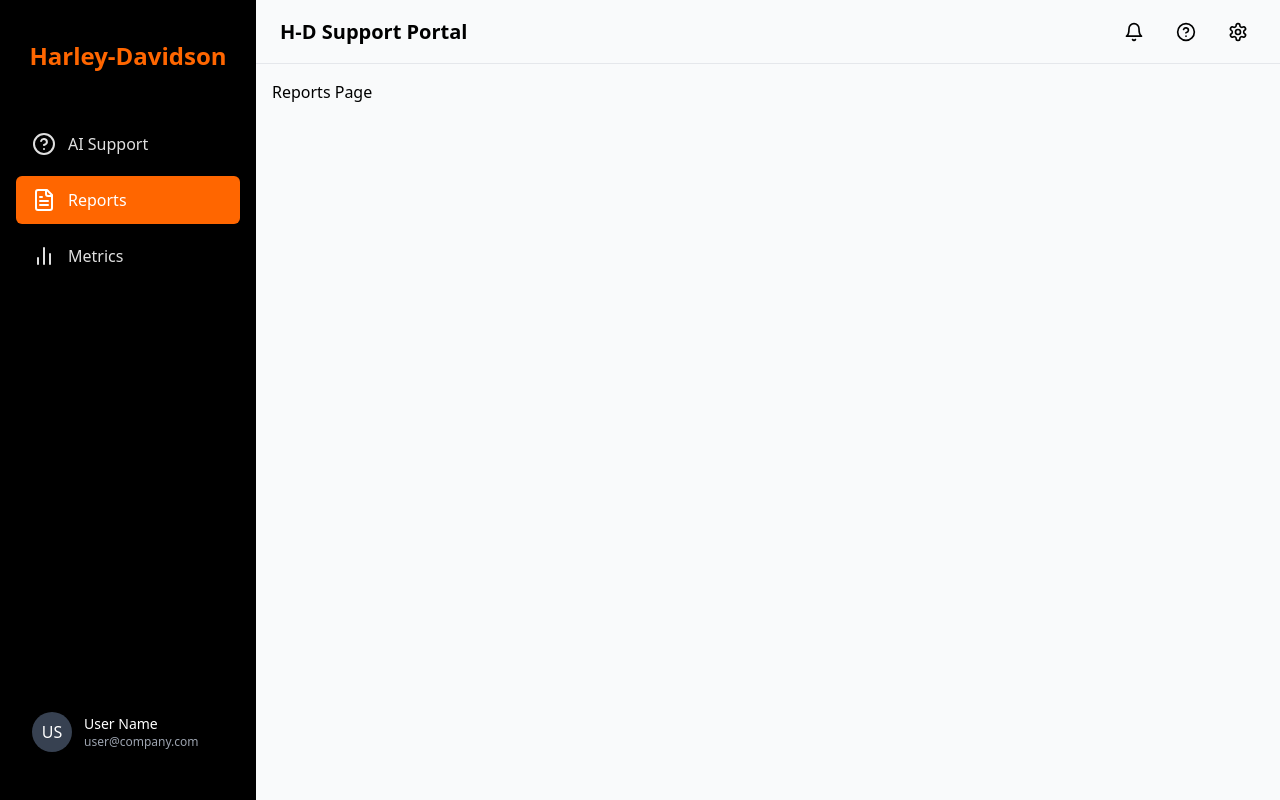
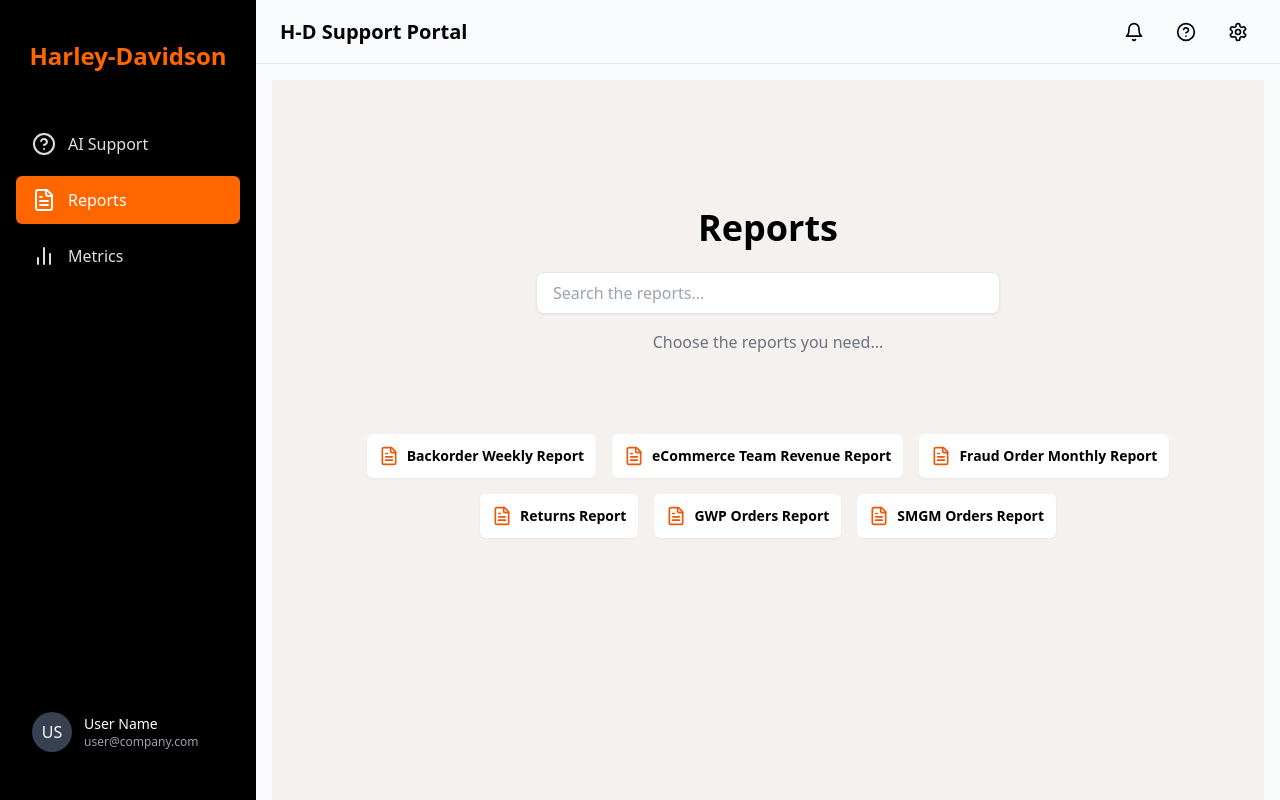
Before and after one commit to AfrinFarhath-exp/HD--Demo, a React (Vite) app: page /reports in a window 1280 px wide. Built offline with nearby package versions, Linux system fonts and the light colour scheme.

Commit message:
reports front page done

```diff
--- /dev/null
+++ b/src/components/ReportCard.tsx
@@ -0,0 +1,14 @@
+import { FileText } from "lucide-react";
+
+type ReportCardProps = {
+  title: string;
+};
+
+export default function ReportCard({ title }: ReportCardProps) {
+  return (
+    <a href="#" className="flex items-center gap-2 bg-white hover:shadow-lg transition-shadow p-3 rounded-md shadow-sm w-fit">
+      <FileText className="text-orange-600 w-5 h-5" />
+      <h3 className="text-black font-semibold text-sm">{title}</h3>
+    </a>
+  );
+}
--- a/src/pages/Reports/ReportsPage.tsx
+++ b/src/pages/Reports/ReportsPage.tsx
@@ -1,8 +1,34 @@
+import ReportCard from "../../components/ReportCard";
+
+const reports = [
+  "Backorder Weekly Report",
+  "eCommerce Team Revenue Report",
+  "Fraud Order Monthly Report",
+  "Returns Report",
+  "GWP Orders Report",
+  "SMGM Orders Report",
+];
 
 export default function ReportsPage() {
   return (
-    <div>
-      <h1>Reports Page</h1>
+    <div className="min-h-screen bg-[#f4f1ee] px-8 pt-32 pb-8">
+      <h1 className="text-4xl font-bold text-center mb-6">Reports</h1>
+
+      <div className="flex justify-center mb-4">
+        <input
+          type="text"
+          placeholder="Search the reports..."
+          className="w-full sm:w-1/2 px-4 py-2 border rounded-lg shadow-sm focus:outline-none"
+        />
+      </div>
+
+      <p className="text-center text-gray-500 mb-10">Choose the reports you need...</p>
+
+      <div className="flex flex-wrap gap-4 justify-center pt-10">
+        {reports.map((title) => (
+          <ReportCard key={title} title={title} />
+        ))}
+      </div>
     </div>
-  )
+  );
 }
```
